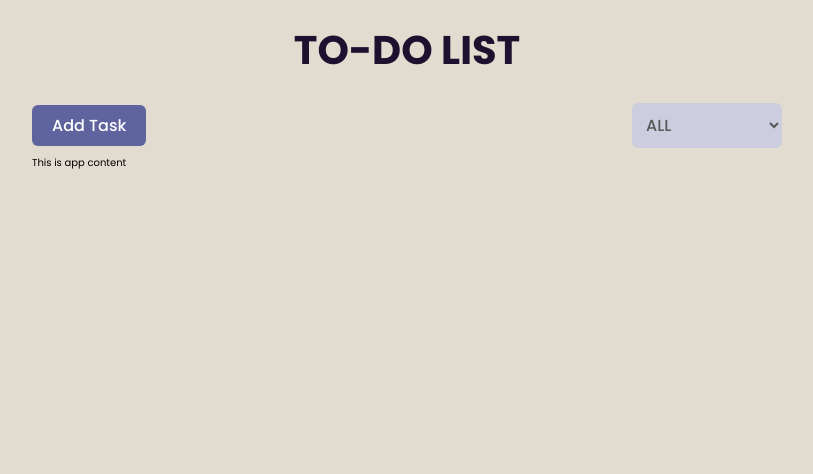
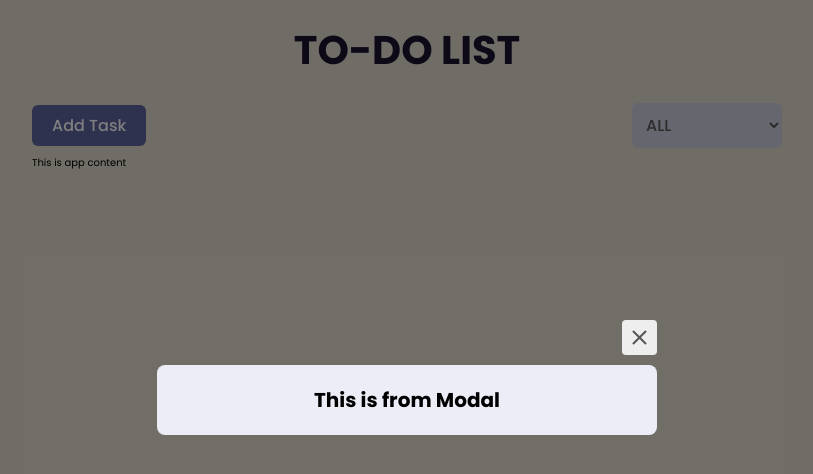
Before and after one commit to chan-kristine/Intern-Task, a React (Create React App) app: page / in a window 1280 px wide. Shown: the top 474 px of the page, without its empty margins (233-1046 px from the left). Built offline with nearby package versions, Linux system fonts and the light colour scheme; the HTML template or start-up script is replaced by a standard one.

Commit message:
added function for Modal

```diff
--- a/src/components/AppHeader.js
+++ b/src/components/AppHeader.js
@@ -1,6 +1,7 @@
 import React from 'react';
 import { Button, SelectButton } from './Button';
 import styles from '../styles/modules/app.module.scss';
+import TodoModal from './TodoModal';
 
 function AppHeader() {
   return (
@@ -11,6 +12,7 @@ function AppHeader() {
         <option value="incomplete">incomplete</option>
         <option value="complete">Complete</option>
       </SelectButton>
+      <TodoModal />
     </div>
   );
 }
--- /dev/null
+++ b/src/components/TodoModal.js
@@ -0,0 +1,19 @@
+import React from 'react';
+import { MdClose } from 'react-icons/md';
+import styles from '../styles/modules/modal.module.scss';
+
+function TodoModal() {
+  return (
+    <div className={styles.wrapper}>
+      <div className={styles.container}>
+        <div className={styles.closeButton}>
+          <MdClose />
+        </div>
+        <h1>This is from Modal</h1>
+        {/* You can add more content here if needed */}
+      </div>
+    </div>
+  );
+}
+
+export default TodoModal;
```
